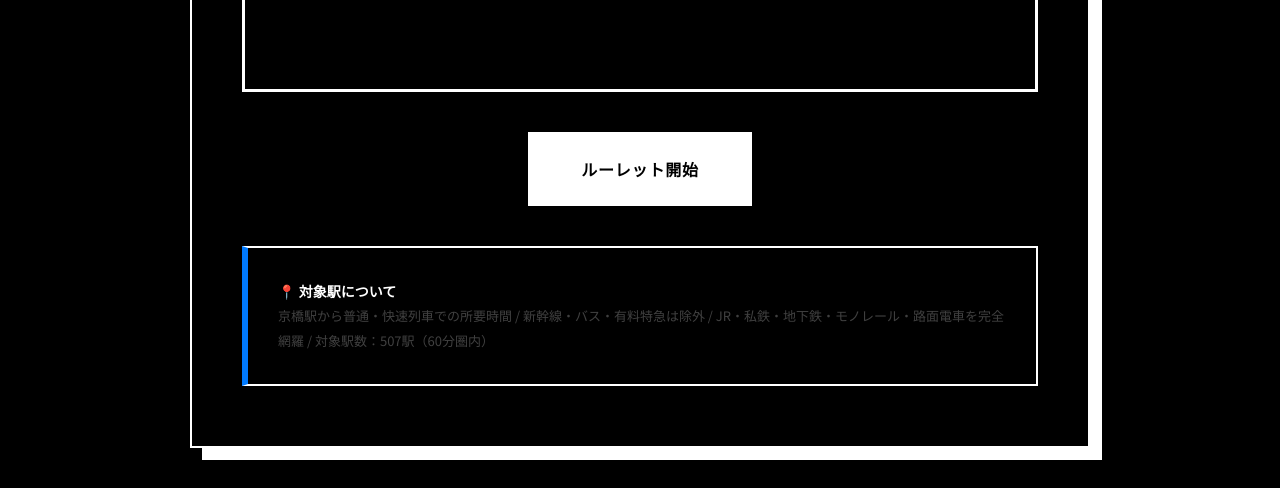
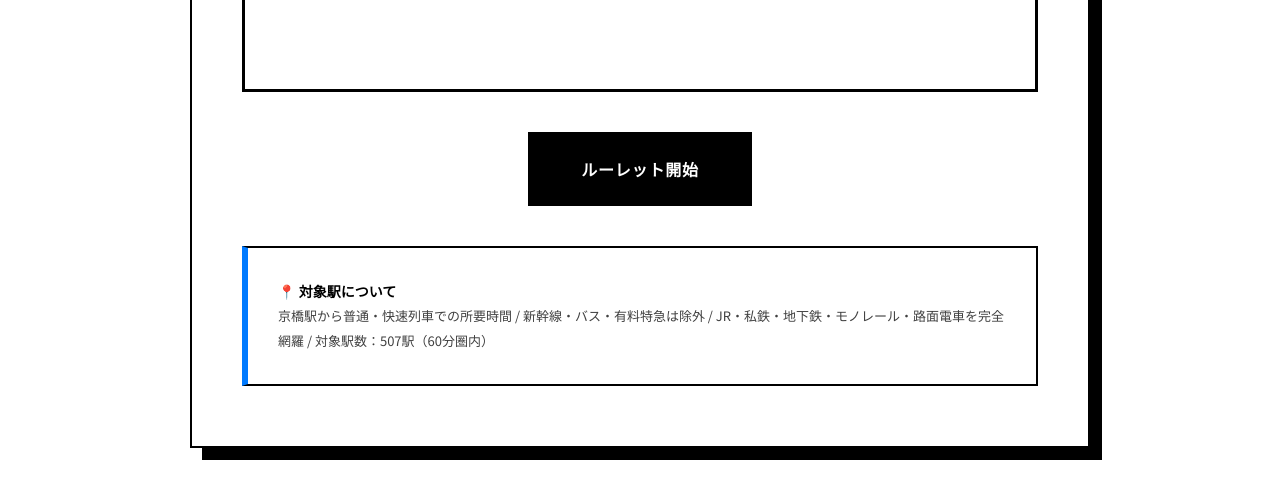
Before and after one commit to hanopome/kansai_station_roulette, a plain HTML site: page index.html in a window 1280 px wide. Shown: the part 814-1302 px from the top of the page. Drawn offline with nearby package versions, Linux system fonts and the light colour scheme.

Commit message:
Update index.html

```diff
--- a/index.html
+++ b/index.html
@@ -9,8 +9,8 @@
     <link href="https://fonts.googleapis.com/css2?family=Noto+Sans+JP:wght@300;400;700;900&family=Space+Mono:wght@400;700&family=Inter:wght@300;400;600;800&display=swap" rel="stylesheet">
     <style>
         :root {
-            --black: #FFFFFF;
-            --white: #000000;
+            --black: #000000;
+            --white: #FFFFFF;
             --gray-100: #F5F5F5;
             --gray-200: #E5E5E5;
             --gray-300: #D4D4D4;
```
